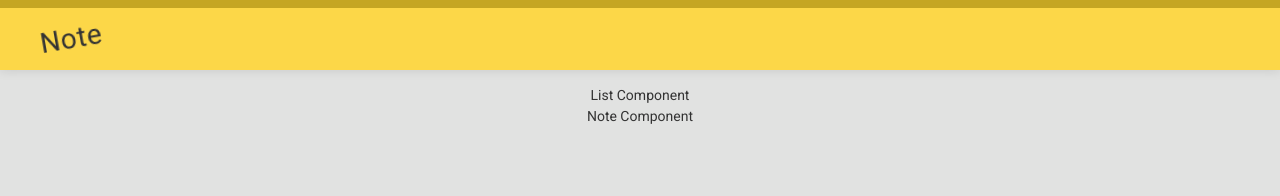
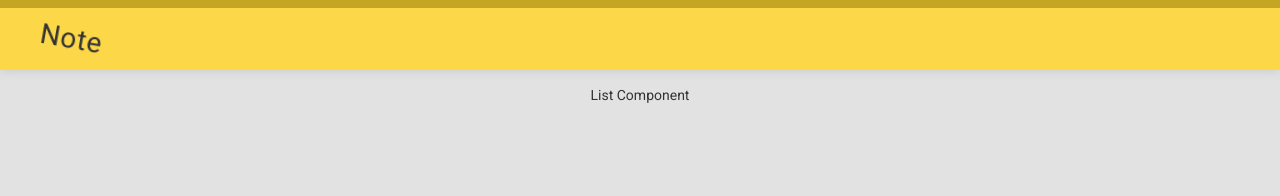
Before and after one commit to Ashley-King/note-app, a React (Create React App) app: page / in a window 1280 px wide. Shown: the top 196 px of the page. Built offline with nearby package versions, Linux system fonts and the light colour scheme.

Commit message:
showNote

```diff
--- a/src/App.js
+++ b/src/App.js
@@ -6,12 +6,21 @@ import List from './components/List'
 import Note from './components/Note'
 
 class App extends Component {
+  constructor(){
+    super();
+    this.state = {
+      showNote: false
+    };
+  }
   render() {
+    const { showNote } = this.state;
     return (
       <div className="App">
          <Nav />
-         <List/>
-         <Note/>
+
+         {showNote ? <Note/> : <List/>}
+
+
       </div>
     );
   }
```
